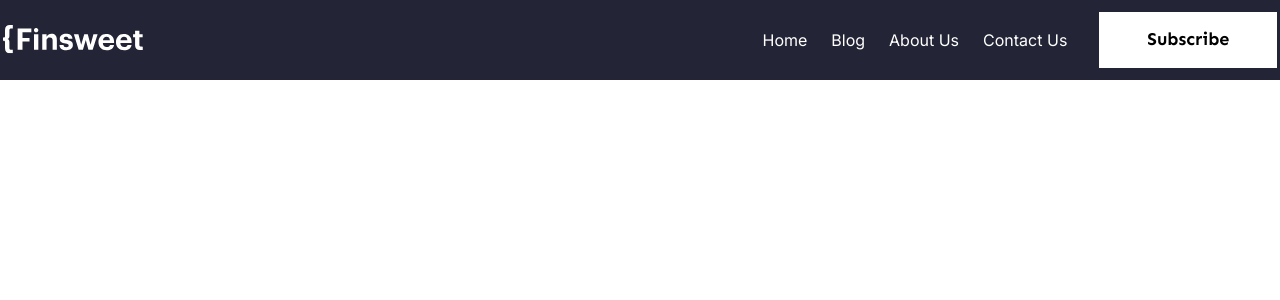
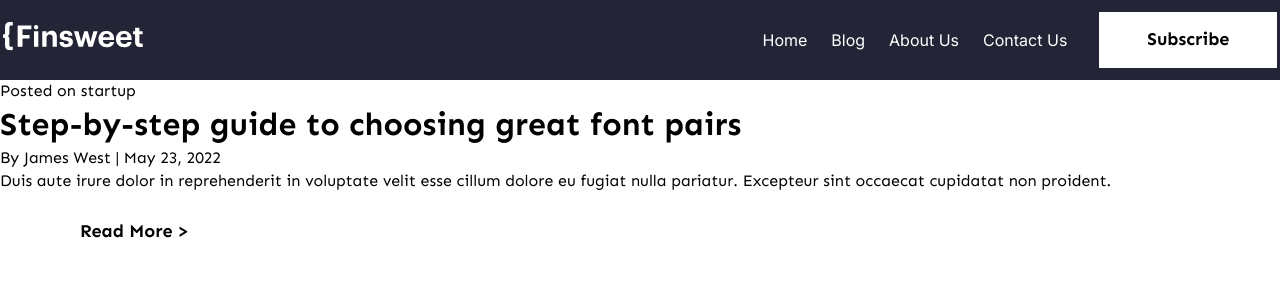
Before and after one commit to Kelenella/finsweet, a React (Create React App) app: page / in a window 1280 px wide. Shown: the top 300 px of the page. Built offline with nearby package versions, Linux system fonts and the light colour scheme.

Commit message:
added Hero markup

```diff
--- a/package.json
+++ b/package.json
@@ -12,6 +12,7 @@
     "prop-types": "^15.8.1",
     "react": "^18.2.0",
     "react-dom": "^18.2.0",
+    "react-router-dom": "^6.14.0",
     "react-scripts": "5.0.1",
     "web-vitals": "^2.1.4"
   },
--- a/src/App.js
+++ b/src/App.js
@@ -1,10 +1,13 @@
 import React from "react";
+import { createBrowserRouter, RouterProvider } from "react-router-dom";
 import Header from "./components/Header/Header";
+import Hero from "./components/Hero/Hero";
 
 function App() {
   return (
     <>
       <Header />
+      <Hero />
     </>
   );
 }
--- a/src/components/Button/Button.module.css
+++ b/src/components/Button/Button.module.css
@@ -7,5 +7,6 @@
   font-weight: 700;
   line-height: 1.33;
   border: none;
+  cursor: pointer;
   background-color: #fff;
 }
--- a/src/components/Header/Header.jsx
+++ b/src/components/Header/Header.jsx
@@ -9,7 +9,9 @@ const Header = ({
 }) => {
   return (
     <header className={s.header}>
-      <Logo />
+      <a href="/">
+        <Logo />
+      </a>
       <nav>
         <ul className={s.navList}>
           <li className={s.navItem}>
@@ -17,6 +19,7 @@ const Header = ({
               {textHome}
             </a>
           </li>
+
           <li className={s.navItem}>
             <a href="/" className={s.navLink}>
               {textBlog}
@@ -36,7 +39,7 @@ const Header = ({
           </li>
         </ul>
       </nav>
-      <Button text={"Subscribe"} />
+      <Button text={"Subscribe"} type={Button} />
     </header>
   );
 };
--- /dev/null
+++ b/src/components/Hero/Hero.jsx
@@ -0,0 +1,25 @@
+import PropTypes from "prop-types";
+import Button from "../Button/Button";
+import s from "./Hero.module.css";
+
+const Hero = () => {
+  return (
+    <>
+      <p>
+        Posted on <span>startup</span>
+      </p>
+      <h1>Step-by-step guide to choosing great font pairs</h1>
+      <p>
+        By <span>James West</span> | May 23, 2022{" "}
+      </p>
+      <p>
+        Duis aute irure dolor in reprehenderit in voluptate velit esse cillum
+        dolore eu fugiat nulla pariatur. Excepteur sint occaecat cupidatat non
+        proident.
+      </p>
+      <Button text={"Read More >"} type={Button} />
+    </>
+  );
+};
+
+export default Hero;
--- /dev/null
+++ b/src/components/Hero/index.js
@@ -0,0 +1 @@
+export { default } from "./Hero";
```
Also changed, not shown: src/components/Hero/Hero.module.css (added), 1 other file (tests, documents, lock files or other folders).
